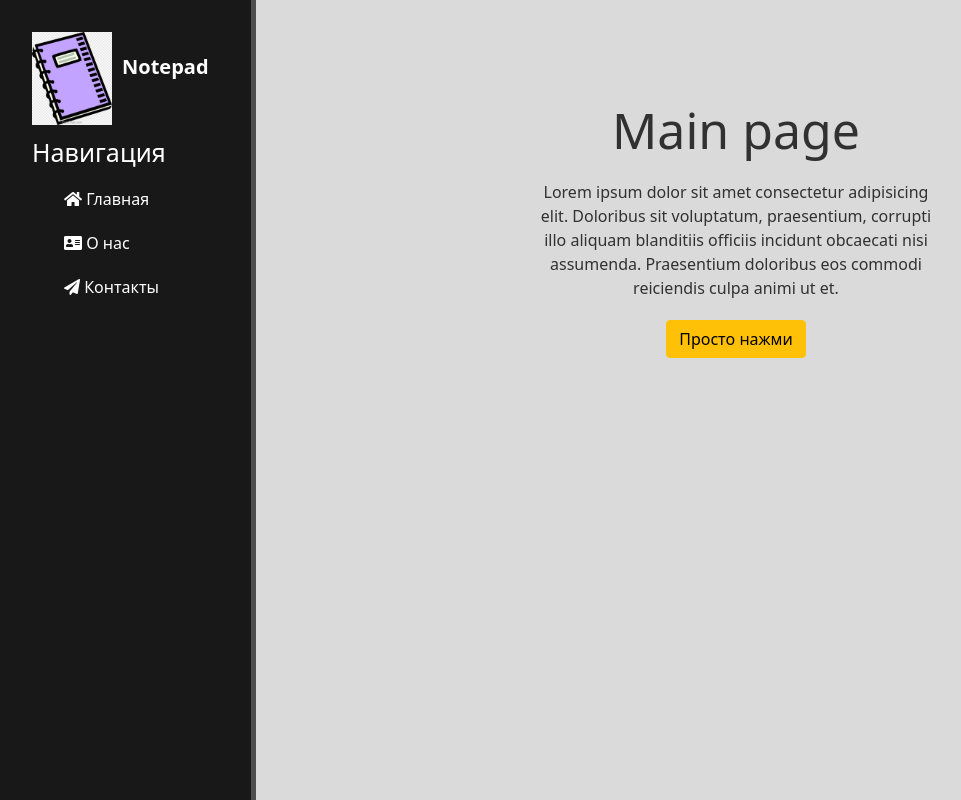
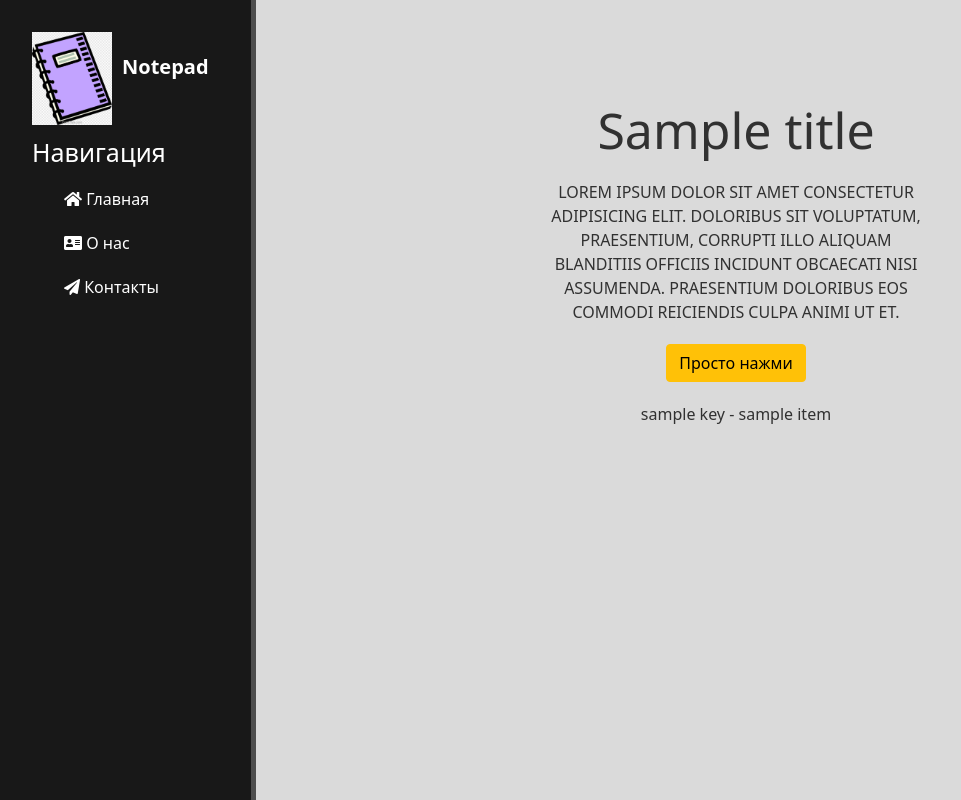
Before and after one commit to SergeyLis82/django-notepad, a Django app: template main/templates/main/index.html in a window 1280 px wide. Shown: the whole page, without its empty margins (0-961 px from the left). Run offline with Django 3.2, Linux system fonts and the light colour scheme; the template is opened without the code that fills it: most values are stand-ins (such as "Sample title", 1, 10 or a date in 2020); some libraries are stand-ins or nearby versions.

Commit message:
Add changes to templates

```diff
--- a/main/templates/main/index.html
+++ b/main/templates/main/index.html
@@ -1,11 +1,23 @@
 {% extends 'main/_layout.html' %}
 
-{% block title %}Main page{% endblock %}
+{% block title %}{{ title }}{% endblock %}
 
 {% block content %}
   <div class="features">
-    <h1>Main page</h1>
+    <h1>{{ title }}</h1>
+    {% filter upper %}
     <p>Lorem ipsum dolor sit amet consectetur adipisicing elit. Doloribus sit voluptatum, praesentium, corrupti illo aliquam blanditiis officiis incidunt obcaecati nisi assumenda. Praesentium doloribus eos commodi reiciendis culpa animi ut et.</p>
+    {% endfilter %}
     <button class="btn btn-warning">Просто нажми</button>
+    {% for item in values %}
+      {% if item == 'Hello' %}
+      <p>{{ item|upper }}</p>
+      {% endif %}
+    {% endfor %}
+    {% for key, item in obj.items %}
+      {% filter lower %}
+      <p>{{ key }} - {{ item }}</p>
+      {% endfilter %}
+    {% endfor %}
   </div>
 {% endblock %}
```
Also changed, not shown: main/views.py (+6 -1 lines), db.sqlite3 (deleted).
